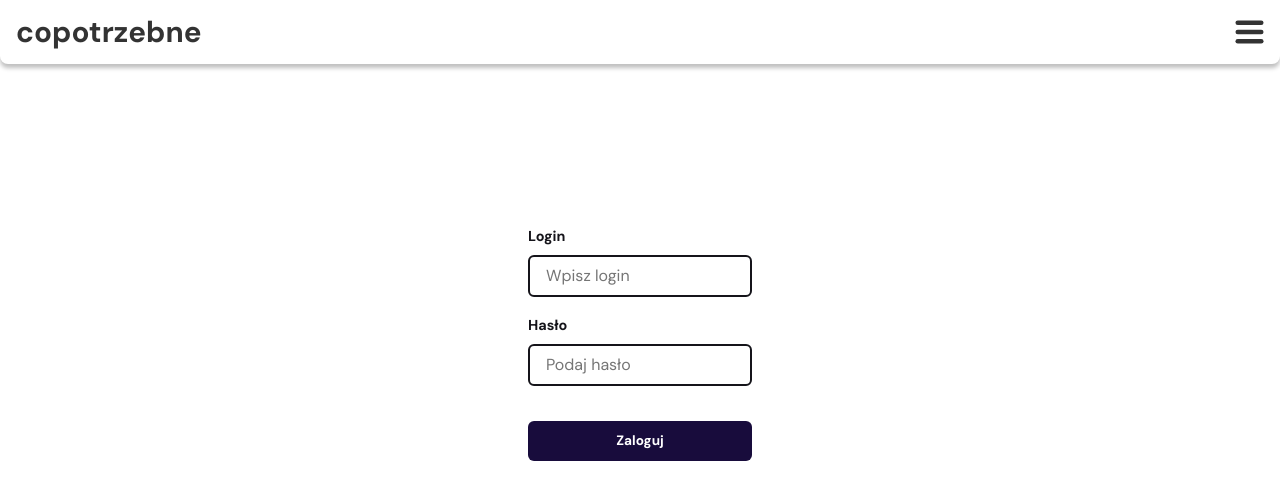
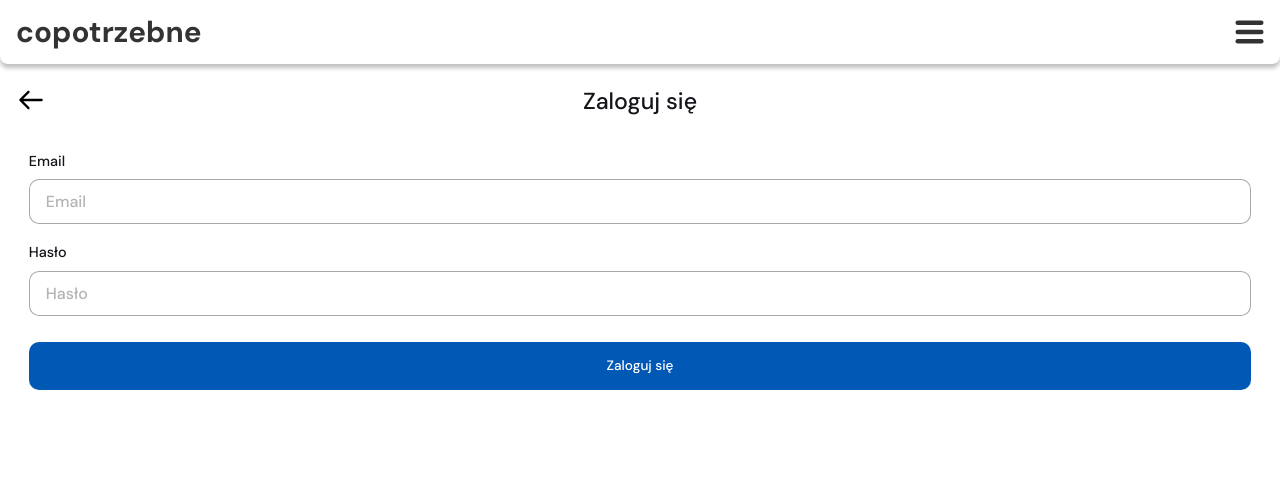
Before and after one commit to copotrzebne-pl/copotrzebne-frontend, a React app: page /login in a window 1280 px wide. Shown: the top 500 px of the page. Built offline with nearby package versions, Linux system fonts and the light colour scheme; what p-memoize would draw is missing.

Commit message:
feat: login form styles

```diff
--- a/public/index.html
+++ b/public/index.html
@@ -8,7 +8,7 @@
   <link rel="shortcut icon" href="/favicon.ico" />
   <link rel="icon" type="image/png" sizes="32x32" href="/favicon-32x32.png" />
   <link rel="icon" type="image/png" sizes="16x16" href="/favicon-16x16.png" />
-  <link rel="stylesheet" href="https://fonts.googleapis.com/css2?family=DM+Sans:wght@300;400;700&display=swap">
+  <link rel="stylesheet" href="https://fonts.googleapis.com/css2?family=DM+Sans:wght@500;600;700&display=swap">
   <title>cootrzebne.pl</title>
 </head>
 
--- a/src/themes/colors.ts
+++ b/src/themes/colors.ts
@@ -12,7 +12,7 @@ export default {
   grey200: '#EEEEEE',
   grey100: '#F9F9FA',
   ink: '#180C3C',
-  blue: '#005bbb',
+  blue: '#0158B5',
   grey: '#969393',
   pink: '#DC3673'
 }
--- a/src/views/Login/components.tsx
+++ b/src/views/Login/components.tsx
@@ -3,11 +3,15 @@ import styled from 'styled-components'
 export const TextInput = styled.input`
   display: inline-block;
   width: 100%;
-  border: 2px solid ${({ theme }) => theme.colors.grey900};
-  border-radius: 6px;
+  border: 1px solid rgba(150, 147, 147, 0.8);
+  border-radius: 10px;
   color: ${({ theme }) => theme.colors.grey900};
-  height: 42px;
+  height: 45px;
   padding: 0 1rem;
+  ::placeholder {
+    color: ${({ theme }) => theme.colors.grey};
+    opacity: 0.7;
+  }
 `
 
 export const Label = styled.label`
@@ -15,37 +19,38 @@ export const Label = styled.label`
   margin-bottom: 0.6rem;
   color: ${({ theme }) => theme.colors.grey900};
   font-size: 0.9rem;
-  font-weight: 700;
+  font-weight: 400;
 `
 
 export const FormGroup = styled.div`
   display: flex;
   flex-direction: column;
   margin-bottom: 1.2rem;
+  padding: 0 1.8rem;
 `
 
 export const LoginForm = styled.form`
   display: flex;
   flex-direction: column;
+  margin-top: 0.8rem;
 `
 
 export const LoginButton = styled.button`
   border: none;
   outline: none;
   padding: 0.8rem 1.8rem;
-  background-color: ${({ theme }) => theme.colors.ink};
+  background-color: ${({ theme }) => theme.colors.blue};
   color: white;
-  border-radius: 6px;
-  height: 40px;
+  border-radius: 10px;
+  height: 48px;
   width: 100%;
-  max-width: 320px;
   display: flex;
   flex-direction: row;
   align-items: center;
   justify-content: center;
   font-size: 0.85rem;
-  font-weight: 700;
-  margin-top: 1rem;
+  font-weight: 500;
+  margin-top: 1.6rem;
 `
 
 export const RegisterPanel = styled.div`
--- a/src/views/Login/index.tsx
+++ b/src/views/Login/index.tsx
@@ -8,6 +8,8 @@ import {
   LoginButton
 } from './components'
 import { useUserContext } from 'contexts/userContext'
+import PageTitle from 'components/PageTitle'
+import { Page } from 'routes'
 
 export default () => {
   const [login, setLogin] = useState<string>('')
@@ -16,6 +18,7 @@ export default () => {
   const handleLogin = useCallback(
     (e: SyntheticEvent) => {
       e.preventDefault()
+      if (!login || !password) return
       loginUser(login, password)
     },
     [login, password, loginUser]
@@ -23,15 +26,15 @@ export default () => {
 
   return (
     <Container>
-      <Content>
+      <PageTitle backPage={Page.HOME}>Zaloguj się</PageTitle>
       <LoginForm onSubmit={handleLogin}>
         <FormGroup>
-            <Label>Login</Label>
+          <Label>Email</Label>
           <TextInput
             autoComplete="on"
             id="login"
             type="email"
-              placeholder="Wpisz login"
+            placeholder="Email"
             value={login}
             onChange={e => setLogin(e.target.value)}
           />
@@ -41,16 +44,15 @@ export default () => {
           <TextInput
             id="password"
             type="password"
-              placeholder="Podaj hasło"
+            placeholder="Hasło"
             value={password}
             onChange={e => setPassword(e.target.value)}
           />
+          <LoginButton type="submit" onClick={handleLogin}>
+            Zaloguj się
+          </LoginButton>
         </FormGroup>
-          <LoginButton type="submit" onClick={handleLogin}>
-            Zaloguj
-          </LoginButton>
       </LoginForm>
-      </Content>
     </Container>
   )
 }
@@ -58,13 +60,6 @@ export default () => {
 const Container = styled.div`
   display: flex;
   width: 100%;
-  min-height: 70vh;
+  height: calc(100vh - ${({ theme }) => theme.dimensions.headerHeight});
   flex-direction: column;
-  align-items: center;
-  justify-content: center;
 `
-
-const Content = styled.div`
-  display: flex;
-  flex-direction: row;
-`
```
Lines whose indentation alone changed are shown as unchanged.
